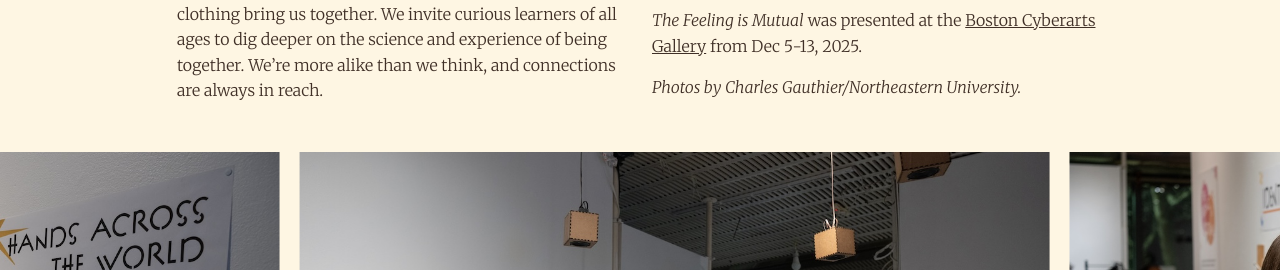
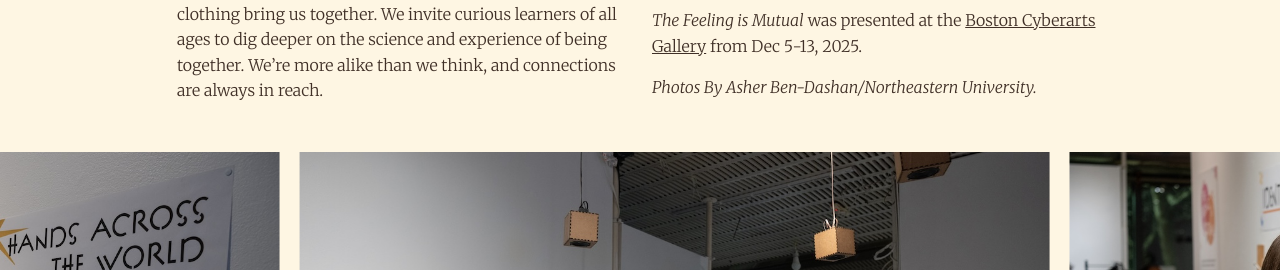
Before and after one commit to dataculturegroup/data-culture-group-website, a Jekyll site: the page teaching/the-feeling-is-mutual/index.html, which Jekyll copies as it is, in a window 1280 px wide and 900 px high, scrolled down 629 px. Shown: the part 183-453 px from the top of the window. Built offline with Jekyll 4.4.1, drawn with Linux system fonts in a browser that asks for light colours.

Commit message:
fix photo credit

```diff
--- a/teaching/the-feeling-is-mutual/index.html
+++ b/teaching/the-feeling-is-mutual/index.html
@@ -37,7 +37,7 @@
                     <p>The show included pieces by Northeastern students Olivia Bouscaud, Sebastian Gonzalez Quintero, Isabelle Hou, Lea Lang, Karlee Malcolm, Nicole Miller,  Lain Orndorff, Ava Raskin, Jeewon Shin, Lauren Violette, Nadia Youssef and Haolan Zhang.</p>
                     <p>This was the final exhibition show for the Northeastern University "Interactivity in the Educational Museum" course, taught by <a href="https://camd.northeastern.edu/people/rahul-bhargava/">Prof. Rahul Bhargava</a>.</p>
                     <p><i>The Feeling is Mutual</i> was presented at the <a href="https://www.bostoncyberarts.org">Boston Cyberarts Gallery</a> from Dec 5-13, 2025.</p>
-                    <p><i>Photos by Charles Gauthier/Northeastern University.</i></p>
+                    <p><i>Photos By Asher Ben-Dashan/Northeastern University.</i></p>
                 </div>
             </div>
         </div>
```
